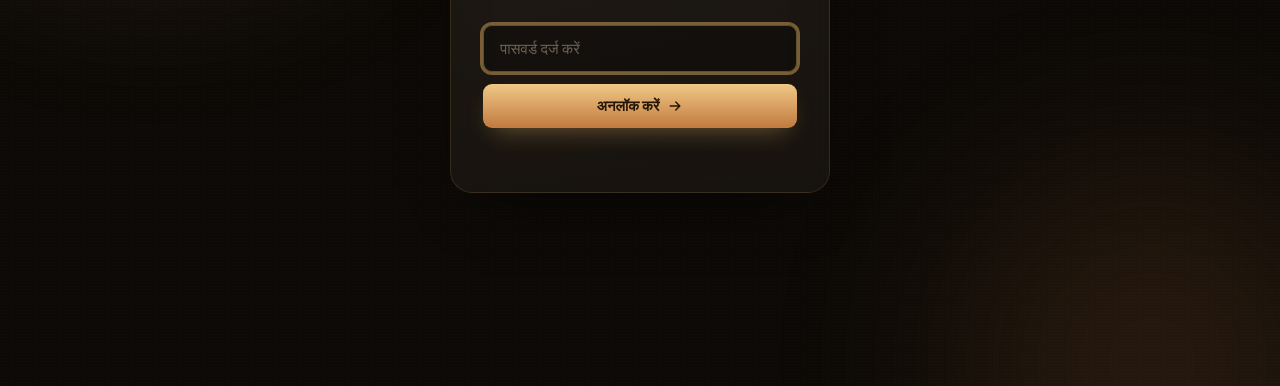
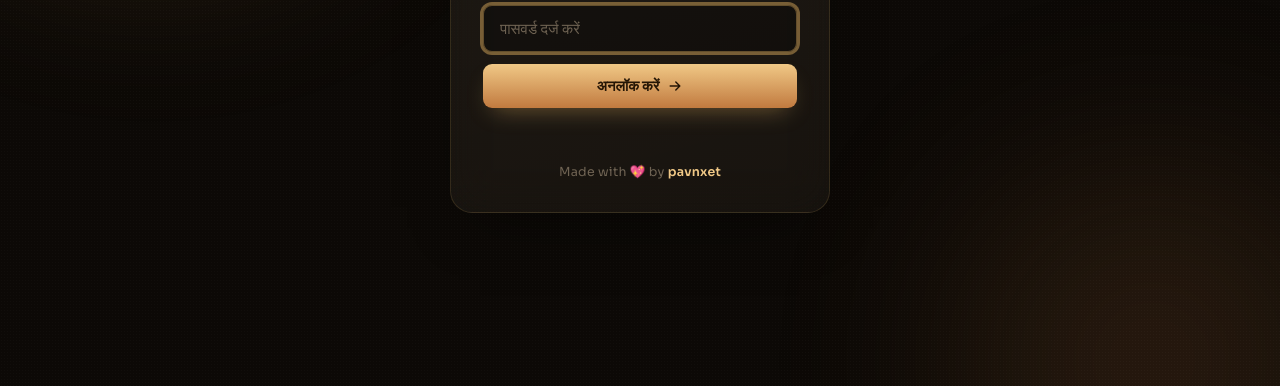
Before and after one commit to pavnxet/geetmala, a plain HTML site: page index.html in a window 1280 px wide. Shown: the part 414-800 px from the top of the page. Drawn offline with nearby package versions, Linux system fonts and the light colour scheme.

Commit message:
Update password to pavneet, add disclaimer to README, and add watermark footer

```diff
--- a/css/style.css
+++ b/css/style.css
@@ -452,3 +452,28 @@ input, select{ font-family:inherit; color:inherit; }
   .eq span{ animation:none !important; height:8px; }
   *{ transition-duration:.01ms !important; animation-duration:.01ms !important; }
 }
+
+/* ==========================================================================
+   Watermark / Footer Branding
+   ========================================================================== */
+.watermark {
+  text-align: center;
+  padding: 16px 24px 24px;
+  font-size: 12.5px;
+  color: var(--text-faint);
+  letter-spacing: 0.02em;
+}
+.watermark a {
+  color: var(--accent-soft);
+  text-decoration: none;
+  font-weight: 600;
+  transition: color 0.2s var(--ease);
+}
+.watermark a:hover {
+  color: var(--accent);
+  text-decoration: underline;
+}
+.watermark--gate {
+  margin-top: 24px;
+  padding: 0;
+}
--- a/index.html
+++ b/index.html
@@ -59,6 +59,7 @@
       </button>
     </form>
     <p id="gateError" class="gate__error" role="alert"></p>
+    <p class="watermark watermark--gate">Made with 💖 by <a href="https://github.com/pavnxet" target="_blank" rel="noopener noreferrer">pavnxet</a></p>
   </div>
 </main>
 
@@ -182,6 +183,9 @@
     </section>
 
   </main>
+  <footer class="watermark">
+    Made with 💖 by <a href="https://github.com/pavnxet" target="_blank" rel="noopener noreferrer">pavnxet</a>
+  </footer>
 </div>
 
 <!-- Toast host -->
--- a/js/app.js
+++ b/js/app.js
@@ -11,8 +11,8 @@
   /* 1. CONFIG                                                          */
   /* ------------------------------------------------------------------ */
   const CONFIG = {
-    // Password: 1555
-    PASSWORD_HASH: '2ae7ffb0ec4d1bccf01b12233aaced6949cc5808a4a173315ee508abbbaaaa1c',
+    // Password: pavneet
+    PASSWORD_HASH: '74d332f35f91c3fa8261160a0b14bb1a3b1d745fa2df8a5476b96ef873013235',
     CSV_PATH: 'data/songs.csv',
     PAGE_SIZE: 80,
     AUTOSAVE_MS: 3000,
```
Also changed, not shown: README.md.
